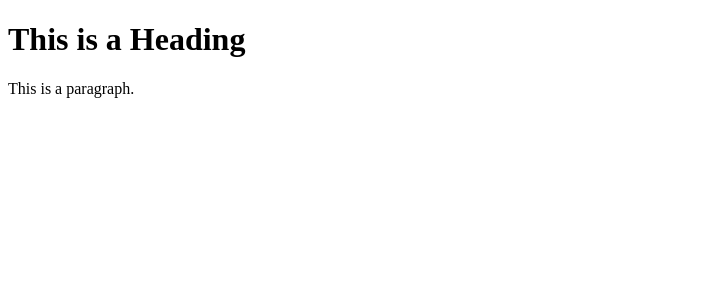
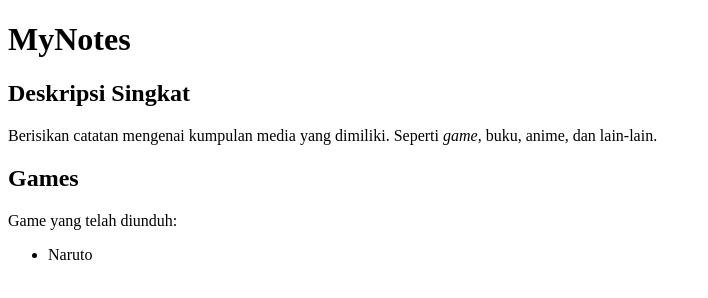
Before and after one commit to FajarMaulid/myNotes, a plain HTML site: page index.html in a window 1280 px wide. Shown: the whole page, without its empty margins (0-708 px from the left). Drawn offline with Linux system fonts and the light colour scheme.

Commit message:
Menambah 1 game

```diff
--- a/index.html
+++ b/index.html
@@ -5,9 +5,16 @@
 </head>
 
 <body>
+  <h1>MyNotes</h1>
 
-  <h1>This is a Heading</h1>
-  <p>This is a paragraph.</p>
+  <h2>Deskripsi Singkat</h2>
+  <p>Berisikan catatan mengenai kumpulan media yang dimiliki. Seperti <i>game</i>, buku, anime, dan lain-lain.</p>
+
+  <h2>Games</h2>
+  <p>Game yang telah diunduh:</p>
+  <ul>
+    <li>Naruto</li>
+  </ul>
 
 </body>
 
```
